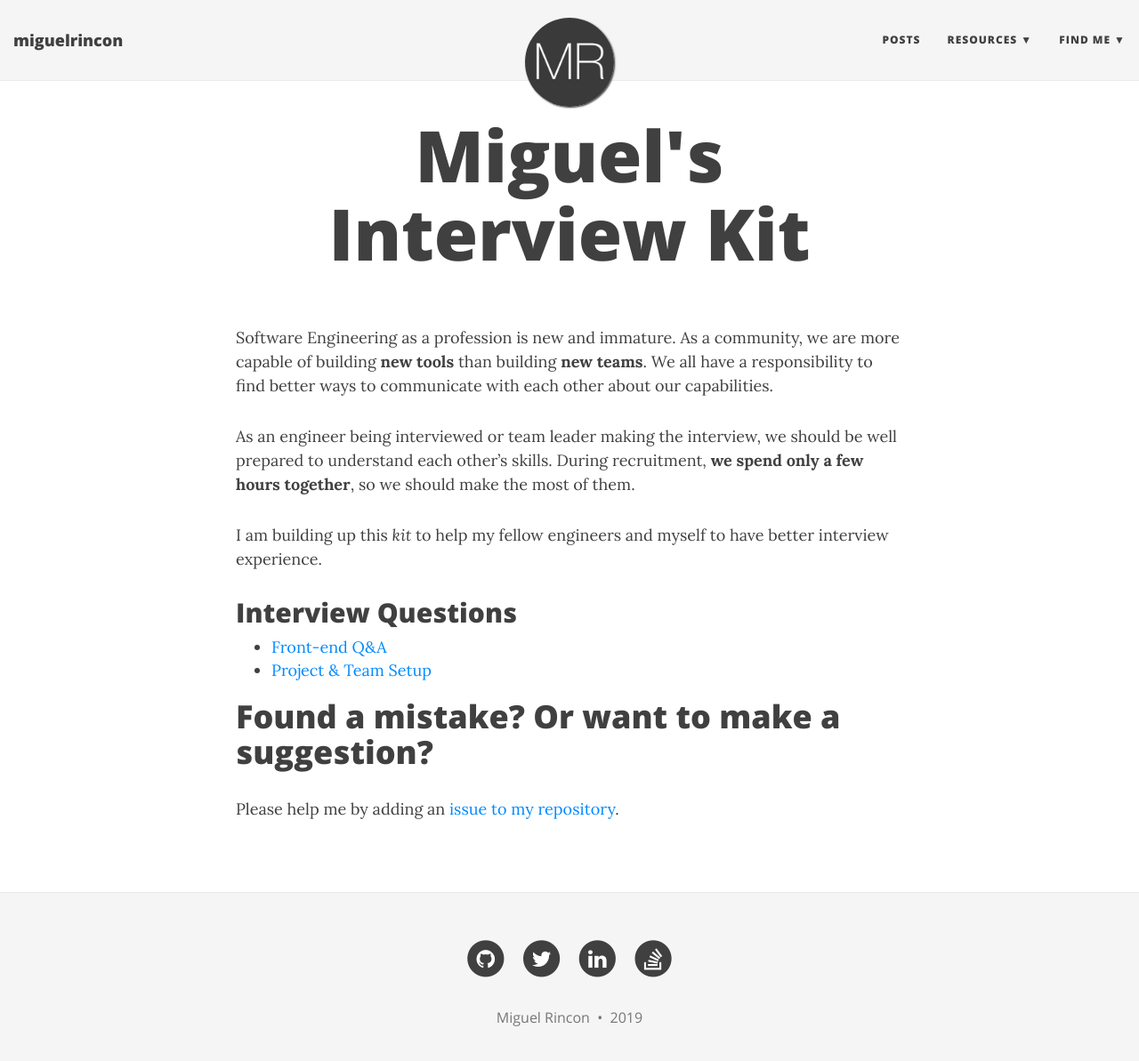
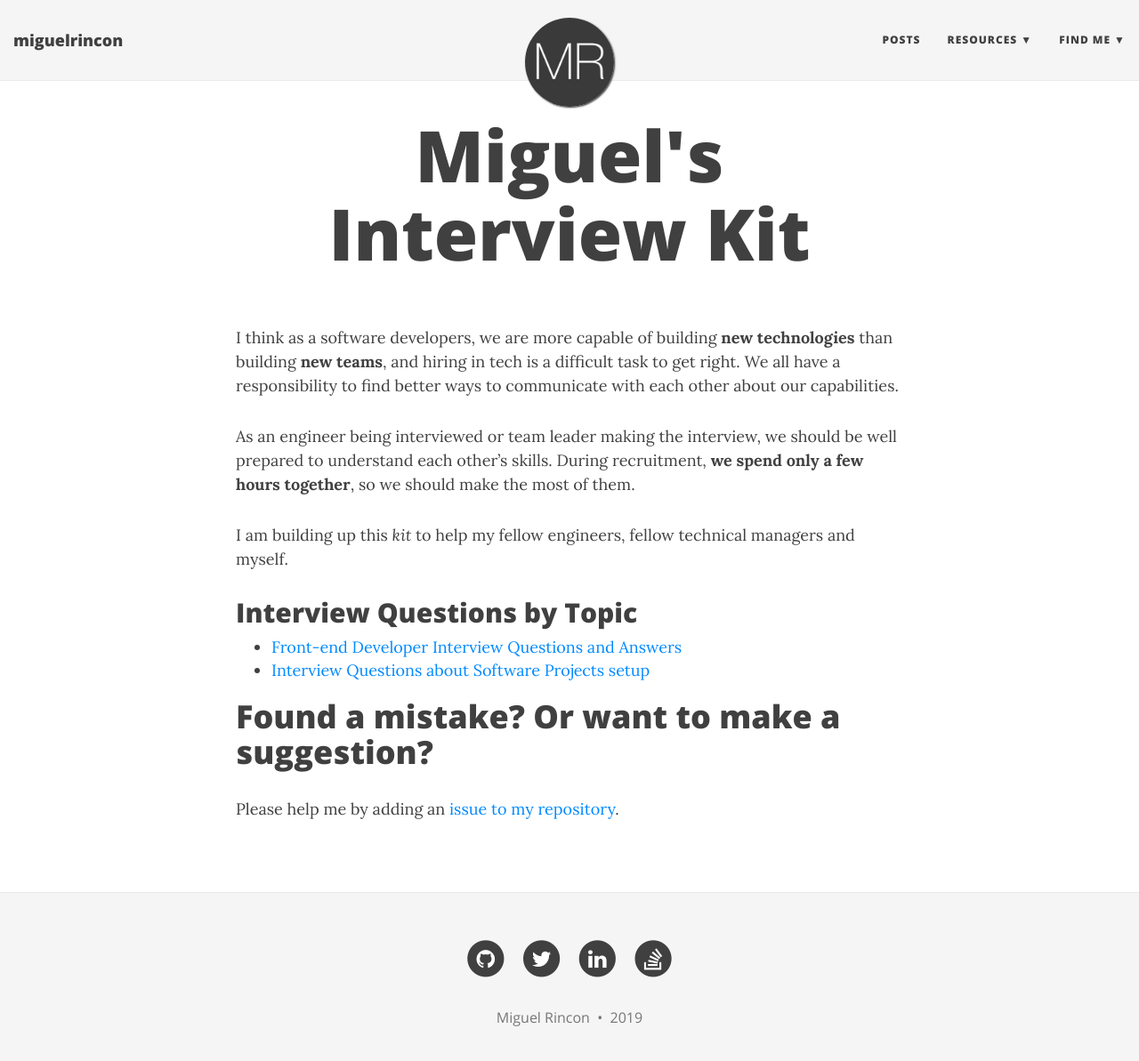
Before and after one commit to miguelrincon/miguelrincon.github.io, a Jekyll site: the page built from pages/miguels-interview-kit.md, in a window 1280 px wide and 1206 px high. Shown: the top 1193 px of the window at 89% size. Built offline with Jekyll 4.4.1, drawn with Linux system fonts in a browser that asks for light colours.

Commit message:
Remove controversial claims

```diff
--- a/pages/miguels-interview-kit.md
+++ b/pages/miguels-interview-kit.md
@@ -4,16 +4,16 @@ page-title: Engineer Interview Kit
 title: Miguel's Interview Kit
 ---
 
-Software Engineering as a profession is new and immature. As a community, we are more capable of building **new tools** than building **new teams**. We all have a responsibility to find better ways to communicate with each other about our capabilities.
+I think as a software developers, we are more capable of building **new technologies** than building **new teams**, and hiring in tech is a difficult task to get right. We all have a responsibility to find better ways to communicate with each other about our capabilities.
 
 As an engineer being interviewed or team leader making the interview, we should be well prepared to understand each other's skills. During recruitment, **we spend only a few hours together**, so we should make the most of them.
 
-I am building up this *kit* to help my fellow engineers and myself to have better interview experience.
+I am building up this *kit* to help my fellow engineers, fellow technical managers and myself.
 
-## Interview Questions
+## Interview Questions by Topic
 
-- [Front-end Q&A](/pages/interview/front-end/)
-- [Project & Team Setup](/pages/interview/project-setup/)
+- [Front-end Developer Interview Questions and Answers](/pages/interview/front-end/)
+- [Interview Questions about Software Projects setup](/pages/interview/project-setup/)
 
 # Found a mistake? Or want to make a suggestion?
 
```
Also changed, not shown: pages/interview/project-setup.md (+0 -1 lines).
